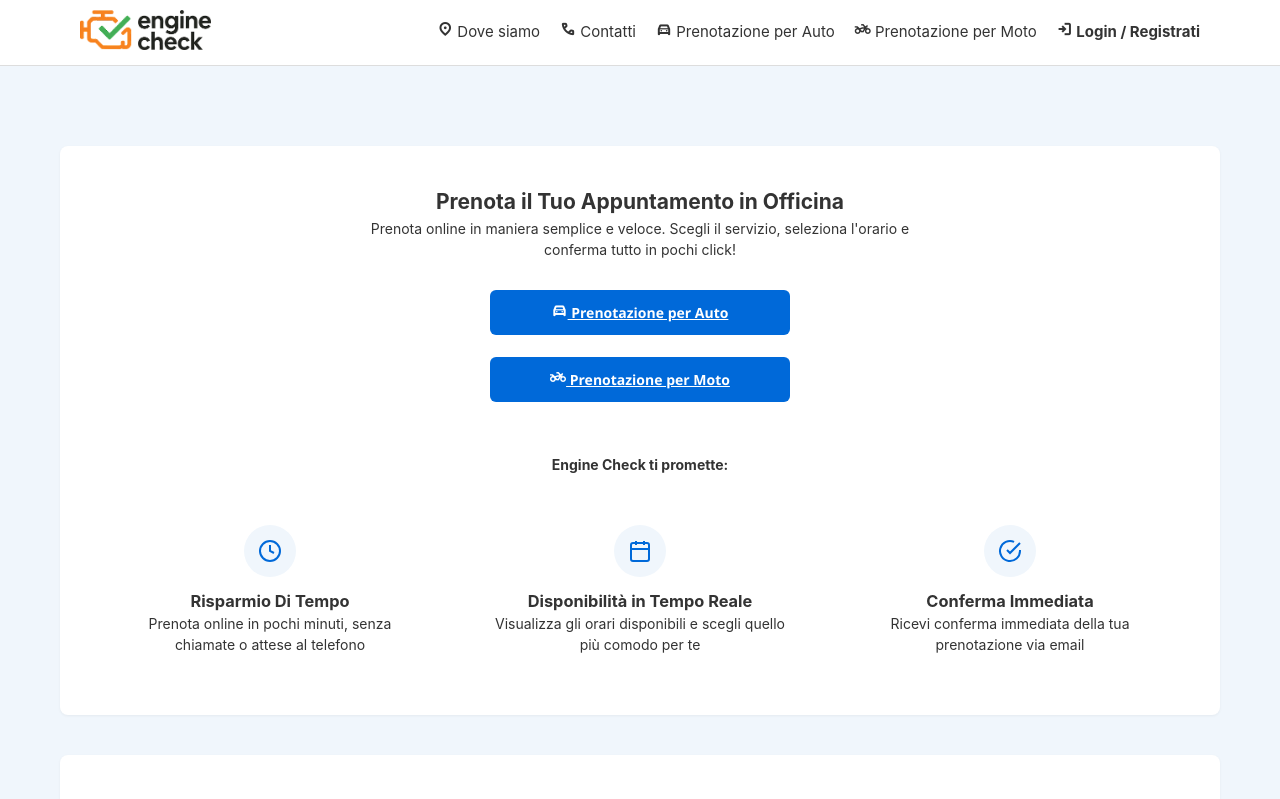
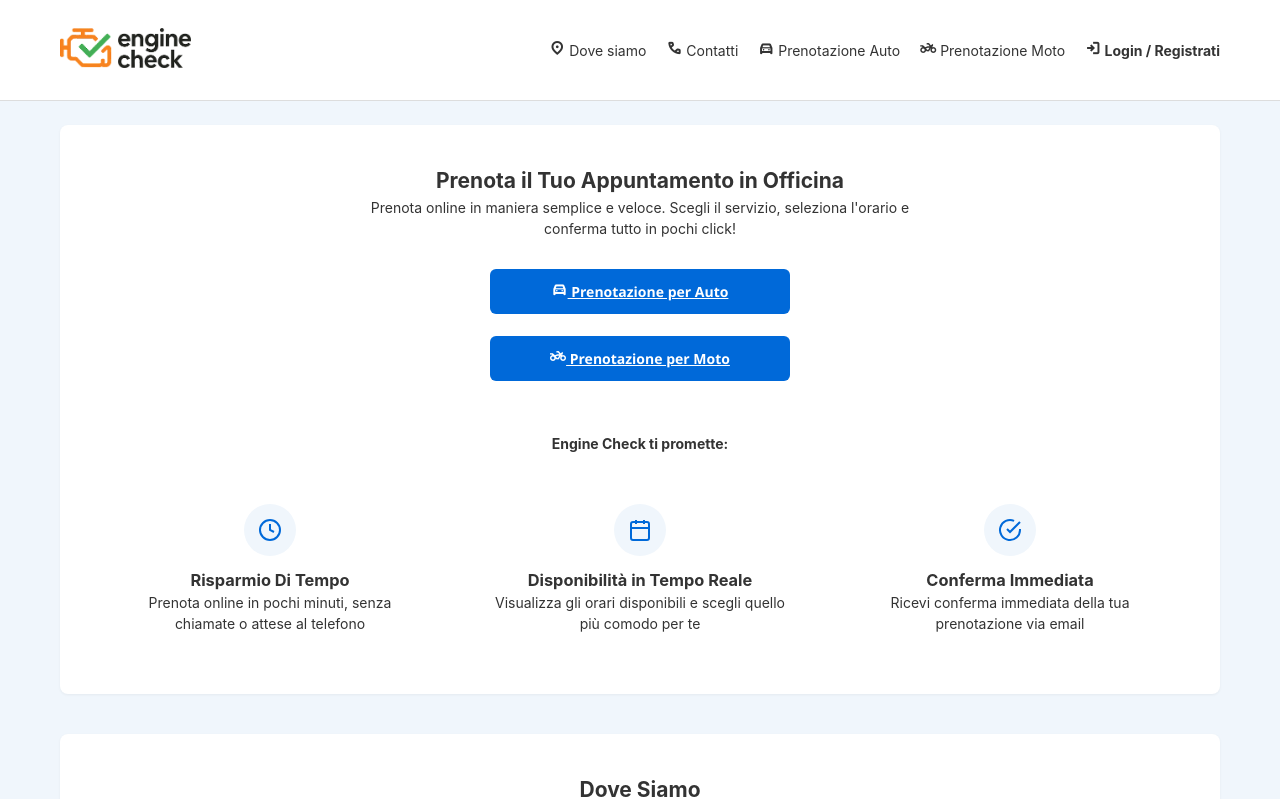
Before and after one commit to StatJon/Progetto-IngegneriaSistemiWeb, a Vue app in the folder EngineCheckProject/frontend/: page / in a window 1280 px wide. Shown: the top 799 px of the page. Built offline with nearby package versions, Linux system fonts and the light colour scheme; no server answers.

Commit message:
fix: fixed css, improved style

```diff
--- a/EngineCheckProject/frontend/src/App.vue
+++ b/EngineCheckProject/frontend/src/App.vue
@@ -76,16 +76,14 @@ export default defineComponent({
   <div class="app-layout">
 
     <header class="site-header">
-      <div class="container navbar">
+      <div class="navbar">
         <div class="logo">
           <a href="/">
             <img src="./icoHome.png" alt="icona" class="logo-img">
           </a>
         </div>
 
-
-        <input type="checkbox" id="nav-toggle" class="nav-toggle-input" />
-
+        <input type="checkbox" id="nav-toggle" ref="navToggle" class="nav-toggle-input" />
 
         <label for="nav-toggle" class="hamburger" aria-label="Menu">
           <span class="bar"></span>
@@ -97,27 +95,27 @@ export default defineComponent({
         <label for="nav-toggle" class="nav-overlay"></label>
 
         <nav class="nav-links">
-          <a href="/#dove-siamo" class="nav-item">
+          <a href="/#dove-siamo" class="nav-item" @click="($refs.navToggle as HTMLInputElement).checked = false">
             <span class="material-symbols-outlined icon">location_on</span>
             Dove siamo
           </a>
 
-          <a href="/#contatti" class="nav-item">
+          <a href="/#contatti" class="nav-item" @click="($refs.navToggle as HTMLInputElement).checked = false">
             <span class="material-symbols-outlined icon">call</span>
             Contatti
           </a>
 
-          <router-link to="/booking/car" class="nav-item">
+          <router-link to="/booking/car" class="nav-item" @click="($refs.navToggle as HTMLInputElement).checked = false">
             <span class="material-symbols-outlined icon">directions_car</span>
-            Prenotazione per Auto
+            Prenotazione Auto
           </router-link>
 
-          <router-link to="/booking/motorcycle" class="nav-item">
+          <router-link to="/booking/motorcycle" class="nav-item" @click="($refs.navToggle as HTMLInputElement).checked = false">
             <span class="material-symbols-outlined icon">two_wheeler</span>
-            Prenotazione per Moto
+            Prenotazione Moto
           </router-link>
 
-          <router-link :to="selectUserRoute()" class="nav-item highlight">
+          <router-link :to="selectUserRoute()" class="nav-item highlight" @click="($refs.navToggle as HTMLInputElement).checked = false">
             <span class="material-symbols-outlined icon">{{ navIcon }}</span>
             {{ navText }}
           </router-link>
@@ -153,17 +151,29 @@ body {
 
 
 .site-header {
+  display: flex;
+  justify-content: center;
+  width: 100%;
   background-color: white;
   border-bottom: 1px solid #ddd;
 }
 
+@media (max-width: 768px){
+  .site-header{
+    position: sticky;
+    top: 0;
+    z-index: 1000;
+  }
+}
+
 .navbar {
+  padding-inline: 20px;
   display: flex;
   justify-content: space-between;
   align-items: center;
-  padding: 10px 40px;
+  width: 100%;
   max-width: 1200px;
-  margin: 0 auto;
+  min-height: 100px;
 }
 
 .logo-img {
@@ -172,7 +182,7 @@ body {
 
 .nav-links {
   display: flex;
-  gap: 20px;
+  gap: var(--space-lg);
   align-items: center;
 }
 
@@ -180,7 +190,14 @@ body {
   text-decoration: none;
   color: #333;
   font-weight: 400;
-  font-size: 15px;
+  font-size: var(--font-size-base);
+  white-space: nowrap;
+}
+
+@media(max-width: 768px) {
+  .nav-item {
+    font-size: var(--font-size-xl);
+  }
 }
 
 .nav-item.highlight {
@@ -271,12 +288,13 @@ body {
   .hamburger {
     display: flex;
   }
+
   @media (min-width: 901px) {
-  .btn-navbar {
-    padding: 6px 12px;
-    font-size: var(--font-size-sm);
+    .btn-navbar {
+      padding: 6px 12px;
+      font-size: var(--font-size-sm);
+    }
   }
-}
 
   .nav-links {
     position: fixed;
@@ -288,10 +306,17 @@ body {
     flex-direction: column;
     align-items: flex-start;
     padding: 80px 24px 32px;
-    gap: 8px;
+    gap: var(--space-md);
     z-index: 1000;
     transition: right 0.35s cubic-bezier(0.4, 0, 0.2, 1);
     box-shadow: -4px 0 24px rgba(0, 0, 0, 0.12);
+  }
+
+  @media (max-width: 768px) {
+    .nav-links {
+      gap: var(--space-lg);
+      width: 80%;
+    }
   }
 
   .nav-overlay {
--- a/EngineCheckProject/frontend/src/global.css
+++ b/EngineCheckProject/frontend/src/global.css
@@ -96,18 +96,19 @@ body {
 .dashboard-layout {
   display: flex;
   gap: var(--space-xl);
-  max-width: 82%;
   margin: 0 auto;
   align-items: flex-start;
 }
 
-@media (max-width: 900px) {
+@media (max-width: 768px) {
   .dashboard-layout {
     flex-direction: column;
   }
 }
 
 .sidebar-card {
+  position: sticky;
+  top: var(--space-lg);
   background-color: var(--color-surface);
   width: 300px;
   padding: var(--space-xl);
@@ -117,16 +118,13 @@ body {
   display: flex;
   flex-direction: column;
   min-height: 450px;
-  min-height: auto;
-  position: sticky;
-
 }
 
-@media (max-width: 900px) {
+@media (max-width: 768px) {
   .sidebar-card {
     width: 100%;
     min-height: auto;
-    position: sticky;
+    position: static;
 
   }
 
@@ -496,7 +494,7 @@ label {
 .btn-review:hover,
 .btn-logout-user:hover,
 .btn-logout-admin :hover {
-  background-color: var(--color-primary-hover);
+  background-color: var(--color-dark-hover);
 }
 
 .btn-blue {
@@ -586,17 +584,15 @@ label {
   transition: background-color 0.2s;
 }
 
-.btn-logout:hover {
-  background-color: var(--color-danger-hover);
-}
-
-.btn-logout-admin:hover {
-  background-color: var(--color-danger-hover);
+.btn-logout:hover,
+.btn-logout-admin:hover{
+  background-color: var(--color-dark-hover);
 }
 
 .btn-employee,
 .btn-user-login,
-.btn-create-user .btn-create-employee {
+.btn-create-user,
+.btn-create-employee {
   width: 100%;
   margin-bottom: 15px;
   background-color: var(--color-dark);
@@ -614,7 +610,9 @@ label {
 }
 
 .btn-employee:hover,
-.btn-user-login:hover .btn-create-user:hover .btn-create-employee:hover {
+.btn-user-login:hover,
+.btn-create-user:hover,
+.btn-create-employee:hover {
   background-color: black;
   border-color: #8c959f;
 }
@@ -642,6 +640,7 @@ label {
   border-bottom: 1px solid #dddddd;
   padding-bottom: 10px;
   color: var(--color-text);
+  text-align: center;
 }
 
 .services-grid {
@@ -653,7 +652,7 @@ label {
   margin: auto;
 }
 
-@media (max-width: 900px) {
+@media (max-width: 768px) {
   .services-grid {
     grid-template-columns: 1fr;
   }
@@ -719,7 +718,7 @@ label {
   align-items: flex-start;
 }
 
-@media (max-width: 800px) {
+@media (max-width: 768px) {
   .layout-grid {
     flex-direction: column;
   }
@@ -854,7 +853,7 @@ label {
 }
 
 .main-content {
-  padding-top: var(--space-2xl);
+  padding-top: var(--space-md);
 }
 
 .bookings-list {
@@ -881,6 +880,8 @@ label {
 .Calendar label,
 .time-selector label {
   display: block;
+  margin-inline: auto;
+  width: 70%;
   font-weight: 600;
   font-size: var(--font-size-base);
   margin-top: var(--space-md);
@@ -892,6 +893,8 @@ label {
 
 .Calendar select,
 .time-selector select {
+  display: block;
+  margin-inline: auto;
   width: 70%;
   padding: 10px var(--space-md);
   font-size: var(--font-size-base);
@@ -903,7 +906,7 @@ label {
   cursor: pointer;
   transition: border-color 0.2s, box-shadow 0.2s;
   margin-bottom: var(--space-sm);
-  text-align: center;
+  text-align: left;
 }
 
 .Calendar select:focus,
@@ -942,7 +945,7 @@ label {
 hr.divider {
   border: none;
   border-top: 1px solid var(--color-border-light);
-  margin: var(--space-xl) 0;
+  margin: var(--space-md) 0;
 }
 
 .error-message {
--- a/EngineCheckProject/frontend/src/main.ts
+++ b/EngineCheckProject/frontend/src/main.ts
@@ -41,7 +41,10 @@ const routes: Array<RouteRecordRaw> = [
 
 const router = createRouter({
   history: createWebHistory(),
-  routes
+  routes,
+  scrollBehavior(){
+    return { top: 0 }
+  }
 })
 
 router.beforeEach(async (to, _, next) =>{
@@ -57,6 +60,7 @@ if (!to.meta.requiresAuth) {
   }
 })
 
+
 createApp(App)
   .use(router)
   .mount('#app')
--- a/EngineCheckProject/frontend/src/pages/AdminJobs.vue
+++ b/EngineCheckProject/frontend/src/pages/AdminJobs.vue
@@ -185,6 +185,7 @@ export default defineComponent({
             <span class="icon">⊗</span> Termina lavoro
           </button>
         </div>
+        <hr class="divider" />
         <div>
           <h3> Assegna Dipendente</h3>
           <label for="employee-select">Nome Dipendente</label>
--- a/EngineCheckProject/frontend/src/pages/BookingConfirmation.vue
+++ b/EngineCheckProject/frontend/src/pages/BookingConfirmation.vue
@@ -190,7 +190,7 @@ export default defineComponent({
       </div>
 
       <div class="right-column">
-        <h2 class="section-title">Prenota l’appuntamento</h2>
+        <h2 class="section-title">Dettagli Appuntamento</h2>
 
         <div class="booking-form-card">
 
--- a/EngineCheckProject/frontend/src/pages/FinalConfirmation.vue
+++ b/EngineCheckProject/frontend/src/pages/FinalConfirmation.vue
@@ -56,7 +56,8 @@ export default defineComponent({
 
 .spacer {
   flex-grow: 1;
-  font-size: 18px;
+  font-size: var(--font-size-lg);
+  text-align: center;
 }
 
 </style>
--- a/EngineCheckProject/frontend/src/pages/JobList.vue
+++ b/EngineCheckProject/frontend/src/pages/JobList.vue
@@ -112,7 +112,7 @@ export default defineComponent({
   <div class="page-container">
     <div class="dashboard-layout">
 
-      <aside style="position: sticky;" class="sidebar-card">
+      <aside class="sidebar-card">
         <div class="user-info">
           <h2 class="user-name">{{ employeeName }}</h2>
           <p class="user-badge">Numero Badge: {{ badgeNumber }}</p>
```
